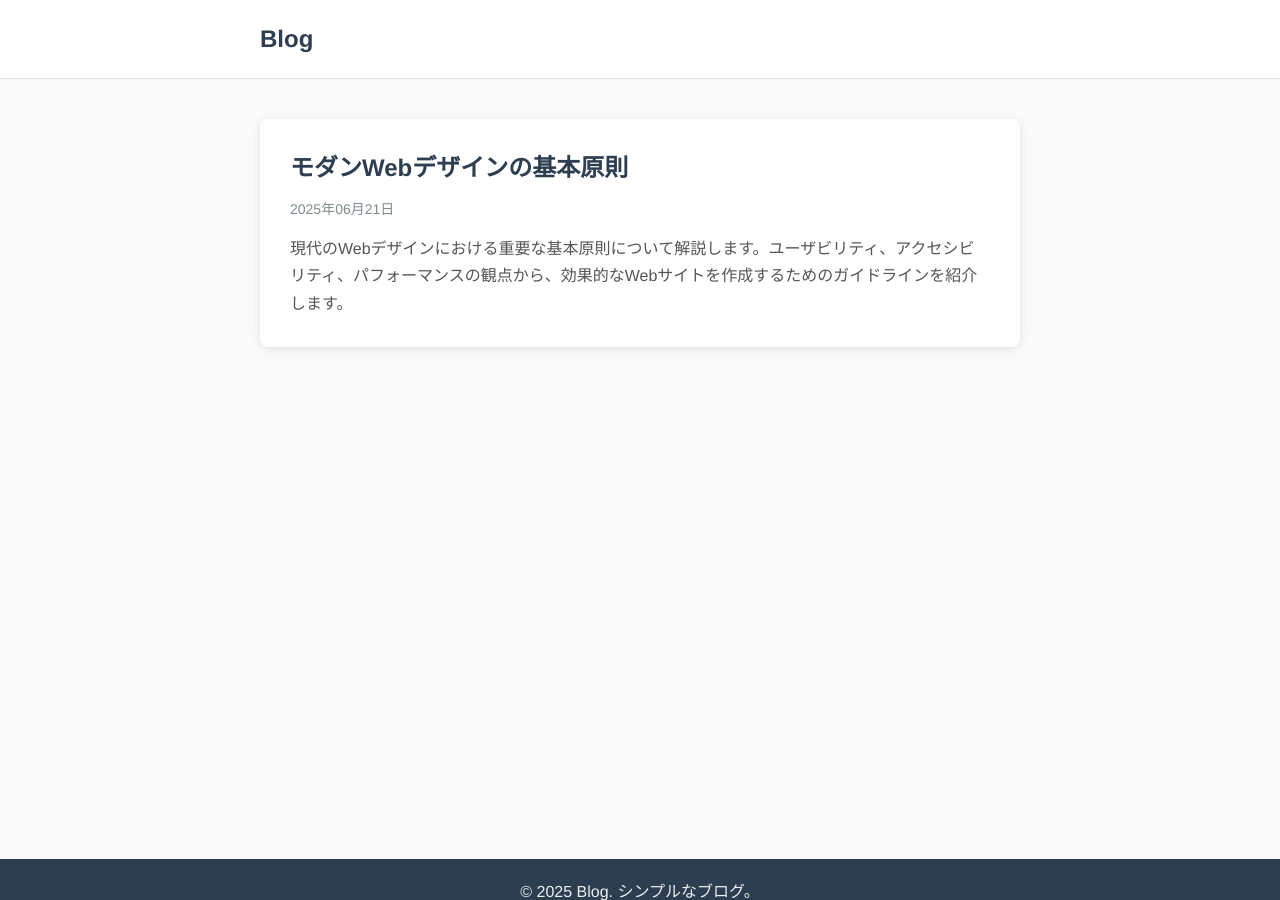
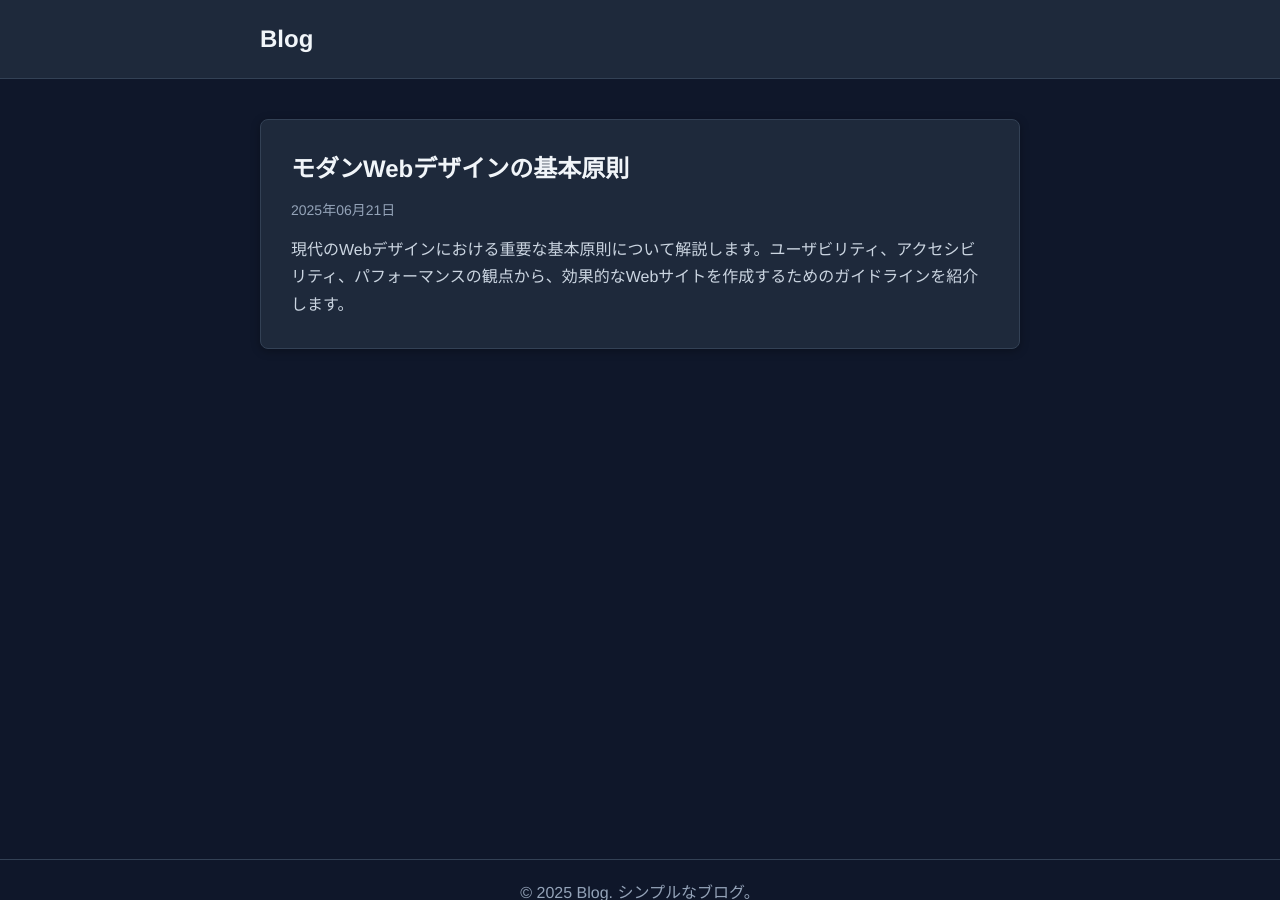
Before and after one commit to 6uclz1/claude-code-blog-site, a Jekyll site: the page built from index.html, in a window 1280 px wide and 900 px high. Built offline with Jekyll 4.4.1, drawn with Linux system fonts in a browser that asks for light colours; the list of posts is cut into pages by our own code.

Commit message:
Implement dark theme for blog site
- Update body background to dark slate (#0f172a) with light text (#e2e8f0)
- Change header background to dark blue-gray (#1e293b) with subtle borders
- Update post items and content backgrounds to match dark theme
- Adjust all text colors for better contrast and readability
- Update blockquotes, code blocks, and pre blocks for dark theme
- Modify pagination and footer styling for consistency
- Use blue accent color (#60a5fa) for links and highlights
- Add subtle borders and enhanced shadows for better visual hierarchy

🤖 Generated with [Claude Code](https://claude.ai/code)

Co-Authored-By: Claude <noreply@anthropic.com>

```diff
--- a/assets/css/style.css
+++ b/assets/css/style.css
@@ -1,4 +1,4 @@
-/* Modern Blog CSS */
+/* Modern Dark Theme Blog CSS */
 * {
   margin: 0;
   padding: 0;
@@ -8,8 +8,8 @@
 body {
   font-family: 'Helvetica Neue', 'Hiragino Sans', 'Yu Gothic', sans-serif;
   line-height: 1.6;
-  color: #333;
-  background-color: #fafafa;
+  color: #e2e8f0;
+  background-color: #0f172a;
 }
 
 .container {
@@ -20,8 +20,8 @@ body {
 
 /* Header */
 header {
-  background: #fff;
-  border-bottom: 1px solid #e1e1e1;
+  background: #1e293b;
+  border-bottom: 1px solid #334155;
   position: sticky;
   top: 0;
   z-index: 100;
@@ -34,12 +34,12 @@ header .container {
 .site-title {
   font-size: 24px;
   font-weight: 700;
-  color: #2c3e50;
+  color: #f1f5f9;
   text-decoration: none;
 }
 
 .site-title:hover {
-  color: #34495e;
+  color: #60a5fa;
 }
 
 /* Main Content */
@@ -54,11 +54,12 @@ main {
 }
 
 .post-item {
-  background: #fff;
+  background: #1e293b;
   margin-bottom: 30px;
   padding: 30px;
   border-radius: 8px;
-  box-shadow: 0 2px 10px rgba(0, 0, 0, 0.1);
+  box-shadow: 0 2px 10px rgba(0, 0, 0, 0.3);
+  border: 1px solid #334155;
   transition: transform 0.2s ease;
 }
 
@@ -73,22 +74,22 @@ main {
 }
 
 .post-title a {
-  color: #2c3e50;
+  color: #f1f5f9;
   text-decoration: none;
 }
 
 .post-title a:hover {
-  color: #3498db;
+  color: #60a5fa;
 }
 
 .post-meta {
-  color: #7f8c8d;
+  color: #94a3b8;
   font-size: 14px;
   margin-bottom: 15px;
 }
 
 .post-excerpt {
-  color: #555;
+  color: #cbd5e1;
   line-height: 1.7;
 }
 
@@ -97,33 +98,34 @@ main {
   text-align: center;
   margin-bottom: 40px;
   padding-bottom: 20px;
-  border-bottom: 1px solid #e1e1e1;
+  border-bottom: 1px solid #334155;
 }
 
 .post-header h1 {
   font-size: 32px;
   font-weight: 700;
-  color: #2c3e50;
+  color: #f1f5f9;
   margin-bottom: 10px;
 }
 
 .post-content {
-  background: #fff;
+  background: #1e293b;
   padding: 40px;
   border-radius: 8px;
-  box-shadow: 0 2px 10px rgba(0, 0, 0, 0.1);
+  box-shadow: 0 2px 10px rgba(0, 0, 0, 0.3);
+  border: 1px solid #334155;
 }
 
 .post-content h2 {
   font-size: 24px;
   margin: 30px 0 15px;
-  color: #2c3e50;
+  color: #f1f5f9;
 }
 
 .post-content h3 {
   font-size: 20px;
   margin: 25px 0 10px;
-  color: #34495e;
+  color: #e2e8f0;
 }
 
 .post-content p {
@@ -141,15 +143,17 @@ main {
 }
 
 .post-content blockquote {
-  border-left: 4px solid #3498db;
+  border-left: 4px solid #60a5fa;
   padding: 15px 20px;
   margin: 20px 0;
-  background: #f8f9fa;
+  background: #334155;
   font-style: italic;
+  color: #e2e8f0;
 }
 
 .post-content code {
-  background: #f1f2f6;
+  background: #334155;
+  color: #fbbf24;
   padding: 2px 6px;
   border-radius: 3px;
   font-family: 'Monaco', 'Menlo', monospace;
@@ -157,10 +161,11 @@ main {
 }
 
 .post-content pre {
-  background: #2d3748;
-  color: #fff;
+  background: #0f172a;
+  color: #e2e8f0;
   padding: 20px;
   border-radius: 6px;
+  border: 1px solid #334155;
   overflow-x: auto;
   margin: 20px 0;
 }
@@ -182,30 +187,32 @@ main {
   padding: 8px 16px;
   margin: 0 4px;
   text-decoration: none;
-  border: 1px solid #ddd;
+  border: 1px solid #475569;
   border-radius: 4px;
+  background: #1e293b;
 }
 
 .pagination a {
-  color: #3498db;
+  color: #60a5fa;
 }
 
 .pagination a:hover {
-  background: #3498db;
-  color: #fff;
-  border-color: #3498db;
+  background: #60a5fa;
+  color: #0f172a;
+  border-color: #60a5fa;
 }
 
 .pagination .current {
-  background: #3498db;
-  color: #fff;
-  border-color: #3498db;
+  background: #60a5fa;
+  color: #0f172a;
+  border-color: #60a5fa;
 }
 
 /* Footer */
 footer {
-  background: #2c3e50;
-  color: #ecf0f1;
+  background: #0f172a;
+  border-top: 1px solid #334155;
+  color: #94a3b8;
   text-align: center;
   padding: 20px 0;
 }
```
